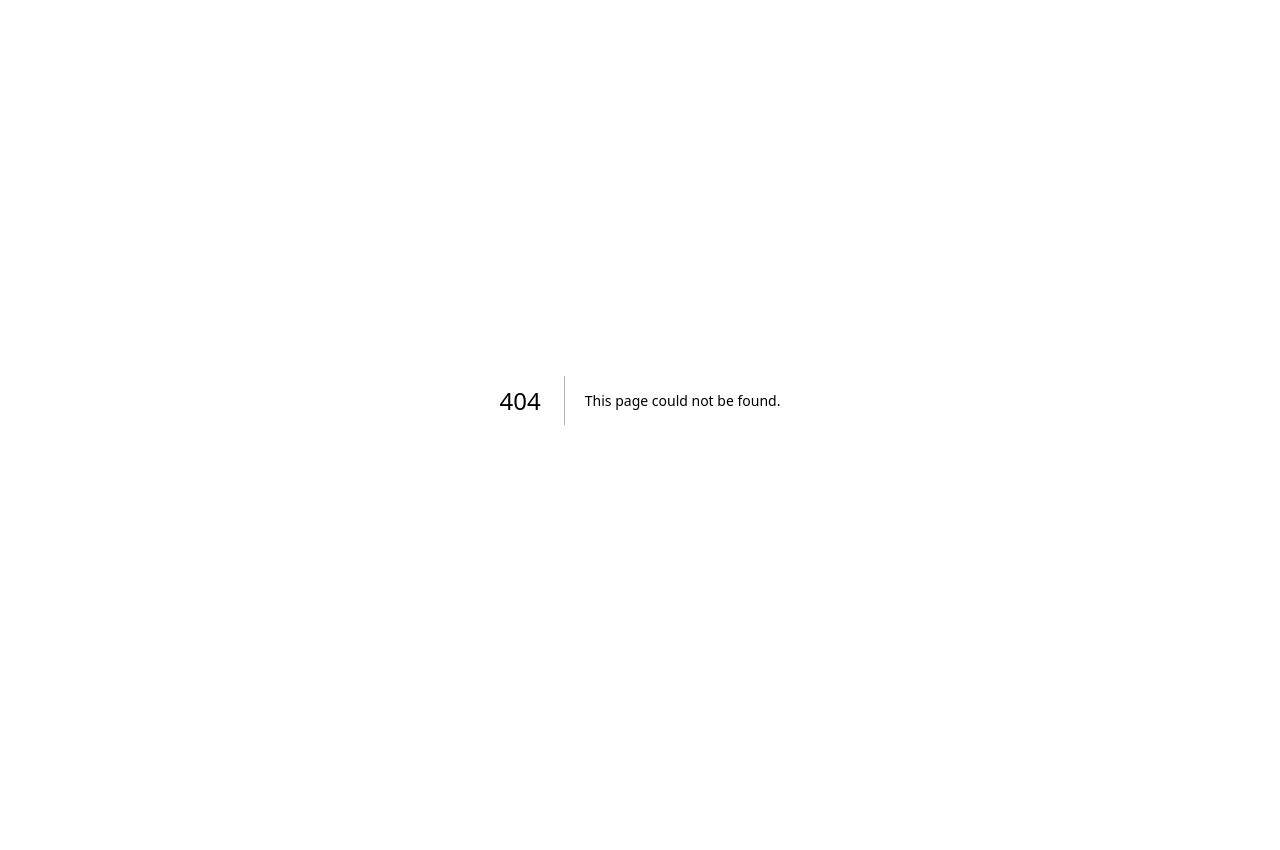
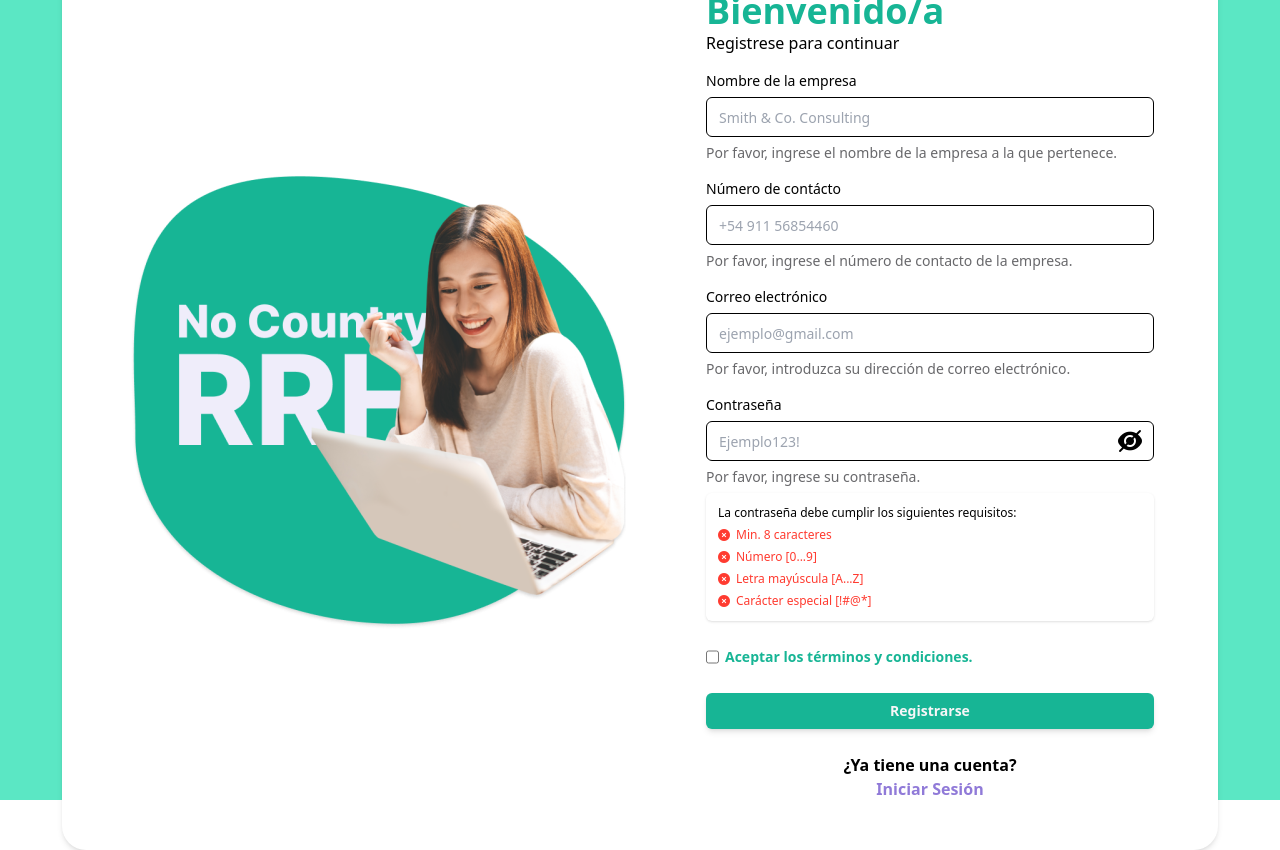
Before and after one commit to devEstivenValencia/No-Country-RRHH, a Next.js app: page /register in a window 1280 px wide. Before the commit this address had no page. Before the commit the page ends 800 px from the top, so only its background shows below. Built offline with nearby package versions, Linux system fonts and the light colour scheme.

Commit message:
feat: :sparkles: vista de registro

```diff
--- /dev/null
+++ b/src/app/register/page.tsx
@@ -0,0 +1,154 @@
+'use client'
+
+import { Loader } from '#/components/Loader.component'
+import { Password } from '#/components/Password'
+import Typography from '#/components/Typography.component'
+import { Button, Form, FormControl, FormField, FormItem, FormLabel, Input } from '#/components/ui'
+import { APPROUTES } from '#/config/APP.routes'
+import { Password as PasswordEntity } from '#/entities'
+import Image from 'next/image'
+import Link from 'next/link'
+import { useForm } from 'react-hook-form'
+
+const defaultValues = {
+	companyName: '',
+	phone: '',
+	email: '',
+	password: '' as PasswordEntity,
+	checkbox: ''
+}
+
+type RegisterTypes = typeof defaultValues
+
+export default function ProfileForm() {
+	const form = useForm<RegisterTypes>({
+		defaultValues
+	})
+
+	const {
+		formState: { isSubmitting },
+		handleSubmit
+	} = form
+
+	async function onSubmit() {}
+
+	return (
+		<section className='md:bg-secondary-300 md:h-screen flex justify-center items-center '>
+			<div className='flex md:justify-center md:items-center md:shadow-md md:w-[1156px] md:h-[900px] md:rounded-3xl p-10 md:gap-20 bg-[#ffffff]'>
+				<Image
+					src='/images/register-image.png'
+					alt='Imagen Recursos'
+					width={500}
+					height={500}
+					className='hidden md:block'
+				/>
+
+				<Form {...form}>
+					<form onSubmit={handleSubmit(onSubmit)} className='flex flex-col h-fit gap-4'>
+						<div>
+							<Typography as='h2' className='text-secondary-500 font-bold'>
+								Bienvenido/a
+							</Typography>
+							<Typography as='span'>Registrese para continuar</Typography>
+						</div>
+						<FormField
+							control={form.control}
+							name='companyName'
+							render={({ field }) => (
+								<>
+									<FormItem>
+										<FormLabel htmlFor='companyName'>Nombre de la empresa</FormLabel>
+										<FormControl>
+											<Input type='text' placeholder='Smith & Co. Consulting' {...field} required />
+										</FormControl>
+										<Typography as='span' className='text-neutro-800 text-sm'>
+											Por favor, ingrese el nombre de la empresa a la que pertenece.
+										</Typography>
+									</FormItem>
+								</>
+							)}
+						/>
+						<FormField
+							control={form.control}
+							name='phone'
+							render={({ field }) => (
+								<>
+									<FormItem>
+										<FormLabel htmlFor='phone'>Número de contácto</FormLabel>
+										<FormControl>
+											<Input type='number' placeholder='+54 911 56854460' {...field} required />
+										</FormControl>
+										<Typography as='span' className='text-neutro-800  text-sm'>
+											Por favor, ingrese el número de contacto de la empresa.
+										</Typography>
+									</FormItem>
+								</>
+							)}
+						/>
+						<FormField
+							control={form.control}
+							name='email'
+							render={({ field }) => (
+								<>
+									<FormItem>
+										<FormLabel htmlFor='email'>Correo electrónico</FormLabel>
+										<FormControl>
+											<Input type='email' placeholder='ejemplo@gmail.com' {...field} required />
+										</FormControl>
+										<Typography as='span' className='text-neutro-800 text-sm'>
+											Por favor, introduzca su dirección de correo electrónico.
+										</Typography>
+									</FormItem>
+								</>
+							)}
+						/>
+						<FormField
+							control={form.control}
+							name='password'
+							render={() => (
+								<FormItem>
+									<Password variant='new-password' />
+								</FormItem>
+							)}
+						/>
+						<FormField
+							control={form.control}
+							name='checkbox'
+							render={({ field }) => (
+								<>
+									<FormItem className='flex flex-row items-center'>
+										<FormControl>
+											<Input className='w-[14] accent-primary-500' type='checkbox' {...field} required />
+										</FormControl>
+										<Typography as='span' className='text-secondary-500 text-sm font-bold'>
+											Aceptar los términos y condiciones.
+										</Typography>
+									</FormItem>
+								</>
+							)}
+						/>
+						<div className='text-center'>
+							<Button
+								disabled={isSubmitting}
+								variant='default'
+								type='submit'
+								className='bg-secondary-500 text-neutro-50 font-bold h-9 md:w-[448px] w-72 shadow-md'
+							>
+								{isSubmitting ? <Loader /> : 'Registrarse'}
+							</Button>
+						</div>
+
+						<div className='py-2 flex flex-col'>
+							<Typography as='span' className='text-center font-bold'>
+								¿Ya tiene una cuenta?
+							</Typography>
+							<Link href={APPROUTES.LOGIN} className='text-primary-500 text-center font-bold'>
+								Iniciar Sesión
+							</Link>
+						</div>
+					</form>
+				</Form>
+			</div>
+		</section>
+	)
+}
```
